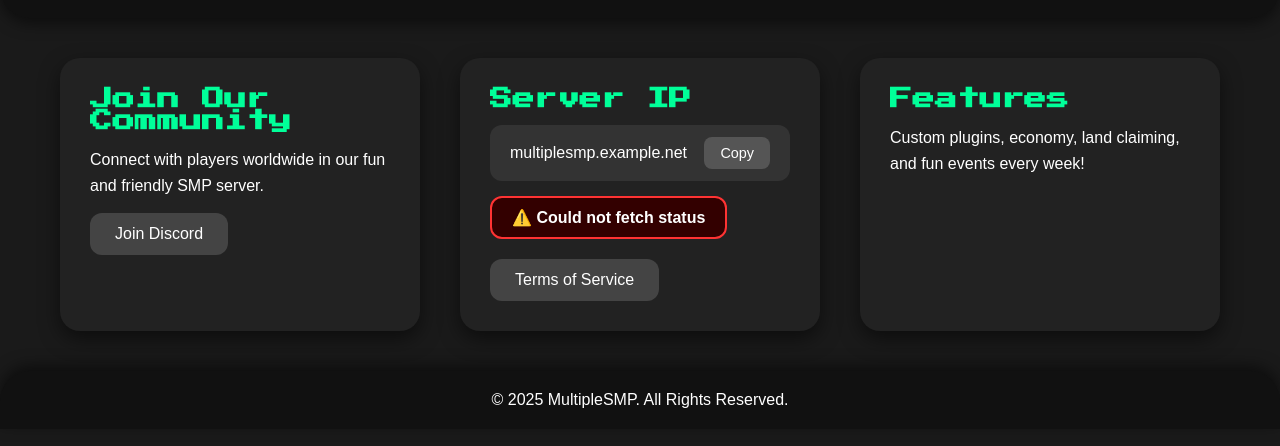
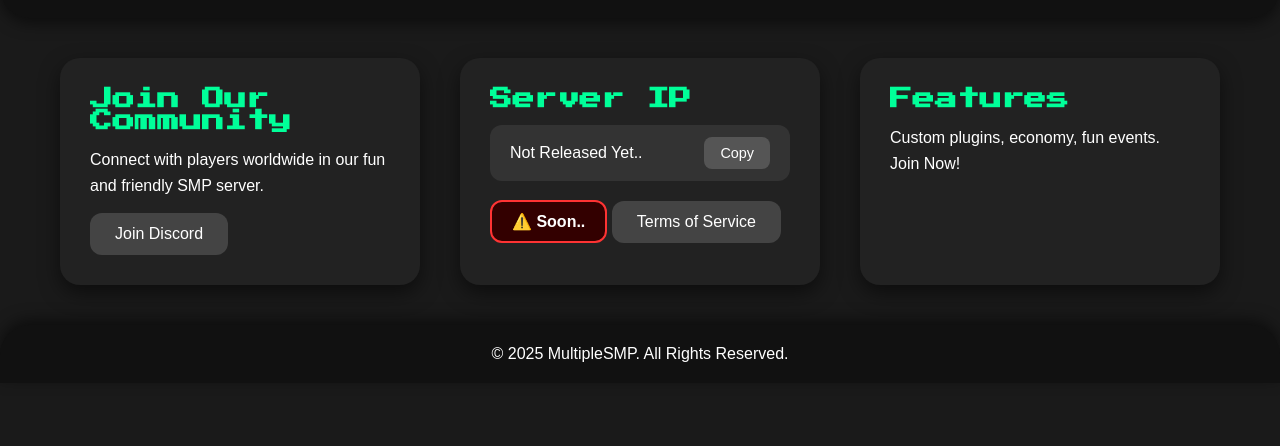
Before and after one commit to AKLudde/AKLudde.github.io, a plain HTML site: page index.html in a window 1280 px wide. Shown: the part 130-576 px from the top of the page. Drawn offline with Linux system fonts and the light colour scheme; no server answers.

Commit message:
Add files via upload

```diff
--- a/index.html
+++ b/index.html
@@ -196,13 +196,13 @@
   <div class="panel">
     <h2>Join Our Community</h2>
     <p>Connect with players worldwide in our fun and friendly SMP server.</p>
-    <a href="https://discord.gg/yourdiscord" class="btn" target="_blank">Join Discord</a>
+    <a href="https://discord.gg/JKsKhSnd5x" class="btn" target="_blank">Join Discord</a>
   </div>
 
   <div class="panel">
     <h2>Server IP</h2>
     <div class="server-ip" onclick="copyIP()">
-      <span id="server-ip-text">multiplesmp.example.net</span>
+      <span id="server-ip-text">Not Released Yet..</span>
       <button class="copy-btn">Copy</button>
     </div>
     <div id="server-status" class="status loading">⏳ Checking server status...</div>
@@ -211,7 +211,7 @@
 
   <div class="panel">
     <h2>Features</h2>
-    <p>Custom plugins, economy, land claiming, and fun events every week!</p>
+    <p>Custom plugins, economy, fun events. Join Now!</p>
   </div>
 </div>
 
@@ -259,7 +259,7 @@ async function fetchServerStatus() {
     }
   } catch (error) {
     statusDiv.className = "status offline";
-    statusDiv.innerHTML = "⚠️ Could not fetch status";
+    statusDiv.innerHTML = "⚠️ Soon..";
   }
 }
 
```
